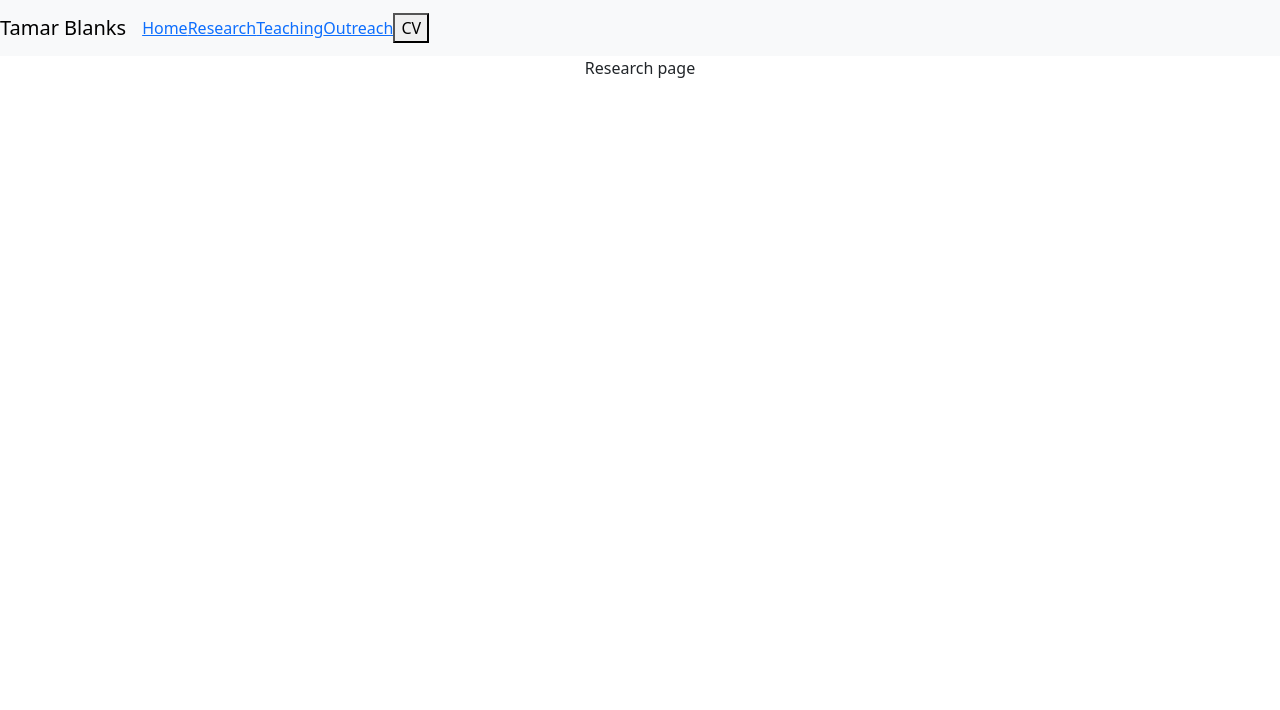
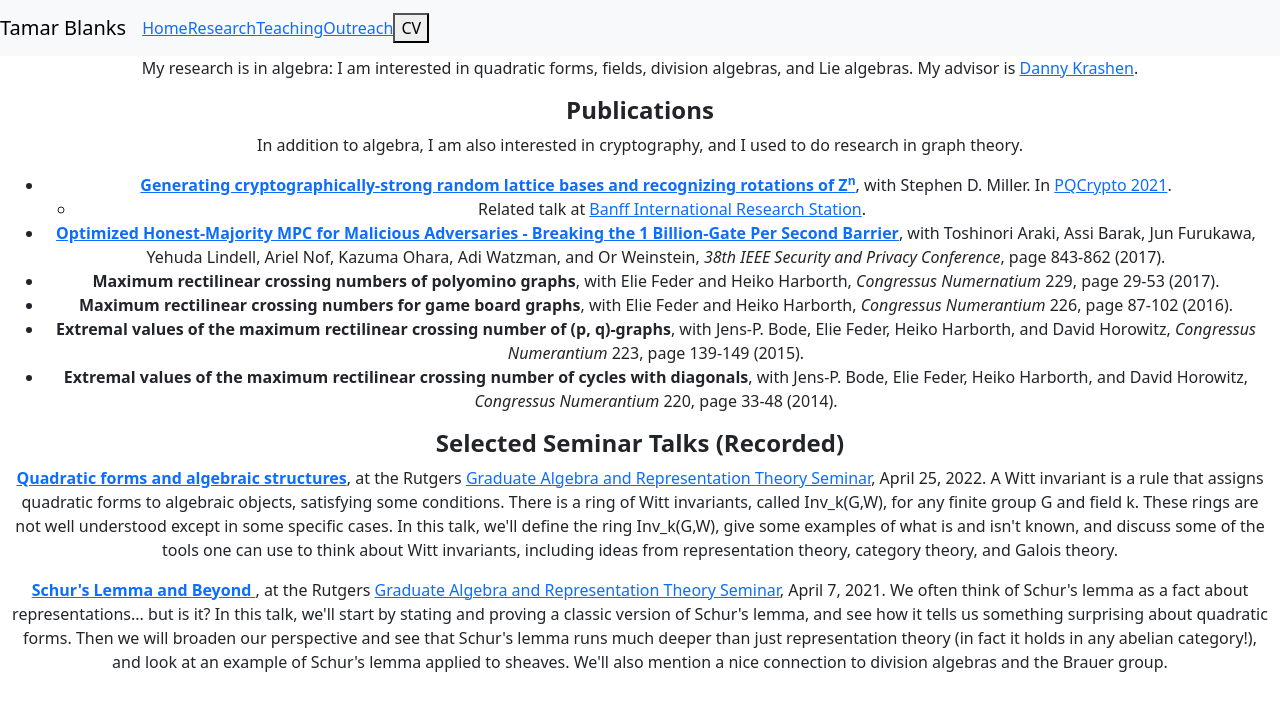
Before and after one commit to AvivaRubenstein/Tamar-Blanks, a React (Create React App) app: page /Research in a window 1280 px wide. Shown: the top 710 px of the page. Built offline with nearby package versions, Linux system fonts and the light colour scheme.

Commit message:
filled in Teaching, Outreach, and Research sections

```diff
--- a/src/components/pages/Home.js
+++ b/src/components/pages/Home.js
@@ -17,7 +17,7 @@ export default function Home() {
         </p>
 
 <p>
-I was a 2021 I was a 2021
+I was a 2021
 <a href="https://www.aaas.org/programs/mass-media-fellowship/tamar-lichter-blanks"> AMS-AAAS Mass Media Fellow </a>
 at <a href="https://theconversation.com/us"> The Conversation US</a>
 . For more on that, see Outreach.
--- a/src/components/pages/Outreach.js
+++ b/src/components/pages/Outreach.js
@@ -1,6 +1,35 @@
 import React from 'react';
 export default function Outreach() {
     return (
-        <p>Outreach page</p>
+        <div>
+        <div class="container-fluid">
+			<h4><strong>Mathematics Communication</strong></h4>
+
+			<p>
+				I love sharing mathematical ideas in a way that anyone can read and enjoy. Most recently, I wrote about polynomials for <a href="https://www.quantamagazine.org/mathematicians-find-structure-in-biased-polynomials-20211109/">Quanta Magazine</a> and about recent math news for <a href="https://mathvoices.ams.org/mathmedia/">AMS Math in the Media</a>.
+			</p>
+			<p>
+				I was a 2021 <a href="https://www.aaas.org/programs/mass-media-fellowship/tamar-lichter-blanks">AAAS Mass Media Fellow</a> at <a href="https://theconversation.com/us">The Conversation US</a>, where I helped write and edit news articles about math and science. My fellowship was sponsored by the <a href="http://www.ams.org/programs/ams-fellowships/media-fellow/massmediafellow">American Mathematical Society</a>. A list of the pieces I worked on at The Conversation can be found on my <a href="https://www.aaas.org/programs/mass-media-fellowship/tamar-lichter-blanks">AAAS page</a>.
+			</p>
+			<p>
+				From 2014 to 2017, I wrote a "Math In Plain English" column at the Queens College publication <a href="http://qcvoices.qwriting.qc.cuny.edu/author/tamarlichter/">QC Voices</a>.
+			</p>
+		</div>
+        <div class="container-fluid">
+    		<h4><strong>Service and Outreach</strong></h4>
+    		<p>
+    			Together with <a href="https://sites.math.rutgers.edu/~cy257/index.html">Corrine Yap</a> and <a href="https://sites.math.rutgers.edu/~yd209/index.html">Yael Davidov</a>, I helped found the <a href="https://sites.math.rutgers.edu/~cy257/AWM.html">Rutgers chapter</a> of the <a href="https://awm-math.org/">Association for Women in Mathematics</a> in 2018, and served as an officer through Spring 2022. For a list of recent and upcoming events, see the <a href="https://sites.math.rutgers.edu/~cy257/AWM.html"> chapter website</a>.
+    		</p>
+    		<p>
+    			I am also a member of the <a href="https://www.math.rutgers.edu/people/department-committees-and-service-activities#gsa">Graduate Student Liaison Committee</a>. The Liaison Committee meets with faculty about matters of concern to graduate students in the math department. We also help run the Graduate Open House for the math department every year.
+    		</p>
+    		<p>
+    			<a href="https://sites.math.rutgers.edu/~bl481/">Brooke Logan Ogrodnik</a>, Alex Karlovitz, and I prepared math questions and math-trivia questions for the <a href="https://momath.org/2021-masters/">2021 MoMath <i>Masters</i> Tournament</a> fundraiser for the National Museum of Mathematics. Alex, <a href="https://rwdb.xyz/">Robert Dougherty-Bliss</a> and I prepared math questions for the <a href="https://momath.org/masters/2022-masters/">2022 tournament</a>.
+    		</p>
+    		<p>
+    			I was awarded the <a href="https://www.math.rutgers.edu/people/student-groups/ams/ams-awards">AMS Rutgers Student Chapter Award for Leadership</a> in 2022.
+    		</p>
+		</div>
+        </div>
     )
 }
--- a/src/components/pages/Research.js
+++ b/src/components/pages/Research.js
@@ -1,6 +1,45 @@
 import React from 'react';
 export default function Research() {
     return (
-        <p>Research page</p>
+        <div>
+
+        <p id="bio">
+				My research is in algebra: I am interested in quadratic forms, fields, division algebras, and Lie algebras. My advisor is <a href="https://dkrashen.github.io/">Danny Krashen</a>.
+			</p>
+            <div class="container-fluid">
+			<h4><strong>Publications</strong></h4>
+			<p>
+				In addition to algebra, I am also interested in cryptography, and I used to do research in graph theory.
+			</p>
+			<ul>
+				<li><b><a href="https://eprint.iacr.org/2021/154.pdf">Generating cryptographically-strong random lattice bases and recognizing rotations of Z<sup>n</sup></a></b>, with Stephen D. Miller. In <a href="https://pqcrypto2021.kr/">PQCrypto 2021</a>.
+				</li>
+				<ul>
+					<li>Related talk at <a href="https://www.birs.ca/events/2021/5-day-workshops/21w5205/videos">Banff International Research Station</a>.</li>
+				</ul>
+				<li><b><a href="https://www.ieee-security.org/TC/SP2017/papers/96.pdf">Optimized Honest-Majority MPC for Malicious Adversaries - Breaking the 1 Billion-Gate Per Second Barrier</a></b>, with Toshinori Araki, Assi Barak, Jun Furukawa, Yehuda Lindell, Ariel Nof, Kazuma Ohara, Adi Watzman, and Or Weinstein, <i>38th IEEE Security and Privacy Conference</i>, page 843-862 (2017).
+				</li>
+				<li><b>Maximum rectilinear crossing numbers of polyomino graphs</b>, with Elie Feder and Heiko Harborth, <i>Congressus Numernatium</i> 229, page 29-53 (2017).
+				</li>
+				<li><b>Maximum rectilinear crossing numbers for game board graphs</b>, with Elie Feder and Heiko Harborth, <i>Congressus Numerantium</i> 226, page 87-102 (2016).
+				</li>
+				<li><b>Extremal values of the maximum rectilinear crossing number of (p, q)-graphs</b>, with Jens-P. Bode, Elie Feder, Heiko Harborth, and David Horowitz, <i>Congressus Numerantium</i> 223, page 139-149 (2015).
+				</li>
+				<li><b>Extremal values of the maximum rectilinear crossing number of cycles with diagonals</b>, with Jens-P. Bode, Elie Feder, Heiko Harborth, and David Horowitz, <i>Congressus Numerantium</i> 220, page 33-48 (2014).
+				</li>
+			</ul>
+		</div>
+        <div class="container-margins">
+		<div class="container-fluid">
+			<h4><strong>Selected Seminar Talks (Recorded)</strong></h4>
+			<p>
+			 <b><a href="https://www.youtube.com/watch?v=u80BARcdLW0">Quadratic forms and algebraic structures</a></b>, at the Rutgers <a href="https://sites.math.rutgers.edu/~sz446/GARTS/">Graduate Algebra and Representation Theory Seminar</a>,  April 25, 2022. A Witt invariant is a rule that assigns quadratic forms to algebraic objects, satisfying some conditions. There is a ring of Witt invariants, called Inv_k(G,W), for any finite group G and field k. These rings are not well understood except in some specific cases. In this talk, we'll define the ring Inv_k(G,W), give some examples of what is and isn't known, and discuss some of the tools one can use to think about Witt invariants, including ideas from representation theory, category theory, and Galois theory.
+			</p>
+			<p>
+			<b><a href="https://www.youtube.com/watch?v=4AU8raNO7jE">Schur's Lemma and Beyond </a></b>, at the Rutgers <a href="https://sites.math.rutgers.edu/~sz446/GARTS/">Graduate Algebra and Representation Theory Seminar</a>,  April 7, 2021. We often think of Schur's lemma as a fact about representations... but is it? In this talk, we'll start by stating and proving a classic version of Schur's lemma, and see how it tells us something surprising about quadratic forms. Then we will broaden our perspective and see that Schur's lemma runs much deeper than just representation theory (in fact it holds in any abelian category!), and look at an example of Schur's lemma applied to sheaves. We'll also mention a nice connection to division algebras and the Brauer group.
+			</p>
+		</div>
+	</div>
+        </div>
     )
 }
--- a/src/components/pages/Teaching.js
+++ b/src/components/pages/Teaching.js
@@ -1,6 +1,29 @@
 import React from 'react';
 export default function Teaching() {
     return (
-        <p>Teaching page</p>
+
+        <div class="container-fluid">
+			<h4><strong>Teaching and Mentoring</strong></h4>
+			<p>
+				Math 351, <a href="https://www.math.rutgers.edu/academics/undergraduate/courses/962-01-640-351-introduction-to-abstract-algebra-i">Introduction to Abstract Algebra I</a>: teaching assistant in Spring 2022. For this course I was awarded a <a href="https://www.math.rutgers.edu/academics/graduate-program/graduate-student-awards">TA Teaching Excellence Award</a> by the Rutgers math department.
+			</p>
+			<ul>
+				<li>
+					Link to a <a href="pdfs/2022-04-18_Workshop_12.pdf">sample workshop</a> from this course. Many of these problems were selected from the course textbook, <em>Abstract Algebra: An Introduction</em> by Thomas Hungerford.
+				</li>
+				<li>
+					Links to two short expository <a href="pdfs/ideals_not_principal.pdf">notes</a> on <a href="pdfs/ideals_of_Z20.pdf">ideals</a> that I wrote and shared with my students as optional reading beyond the scope of the course.
+				</li>
+			</ul>
+			<p>
+				Math 135, <a href="https://math.rutgers.edu/academics/undergraduate/courses/938-01-640-135-calculus-i">Calculus I for the Life and Social Sciences</a>: teaching assistant in Fall 2020.
+			</p>
+			<p>
+				Rutgers Math <a href="https://www.math.rutgers.edu/academics/undergraduate/directed-reading-program">Directed Reading Program</a>: mentor in Spring 2019 and Spring 2020. I mentored Rutgers undergraduate students in cryptography and linear algebra.
+			</p>
+			<p>
+				I am also involved in <a href="outreach">sharing mathematics outside the classroom</a>.
+			</p>
+		</div>
     )
 }
```
